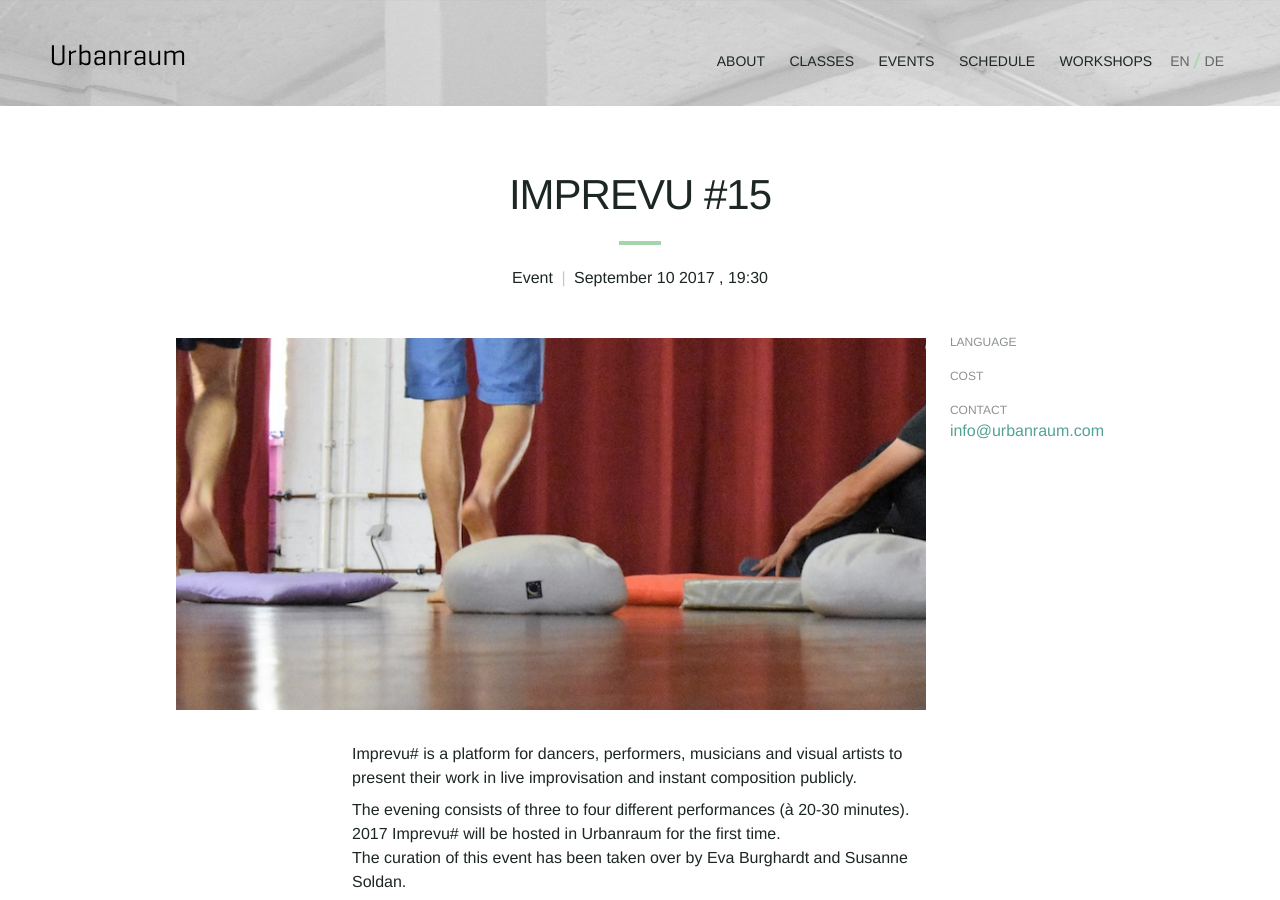
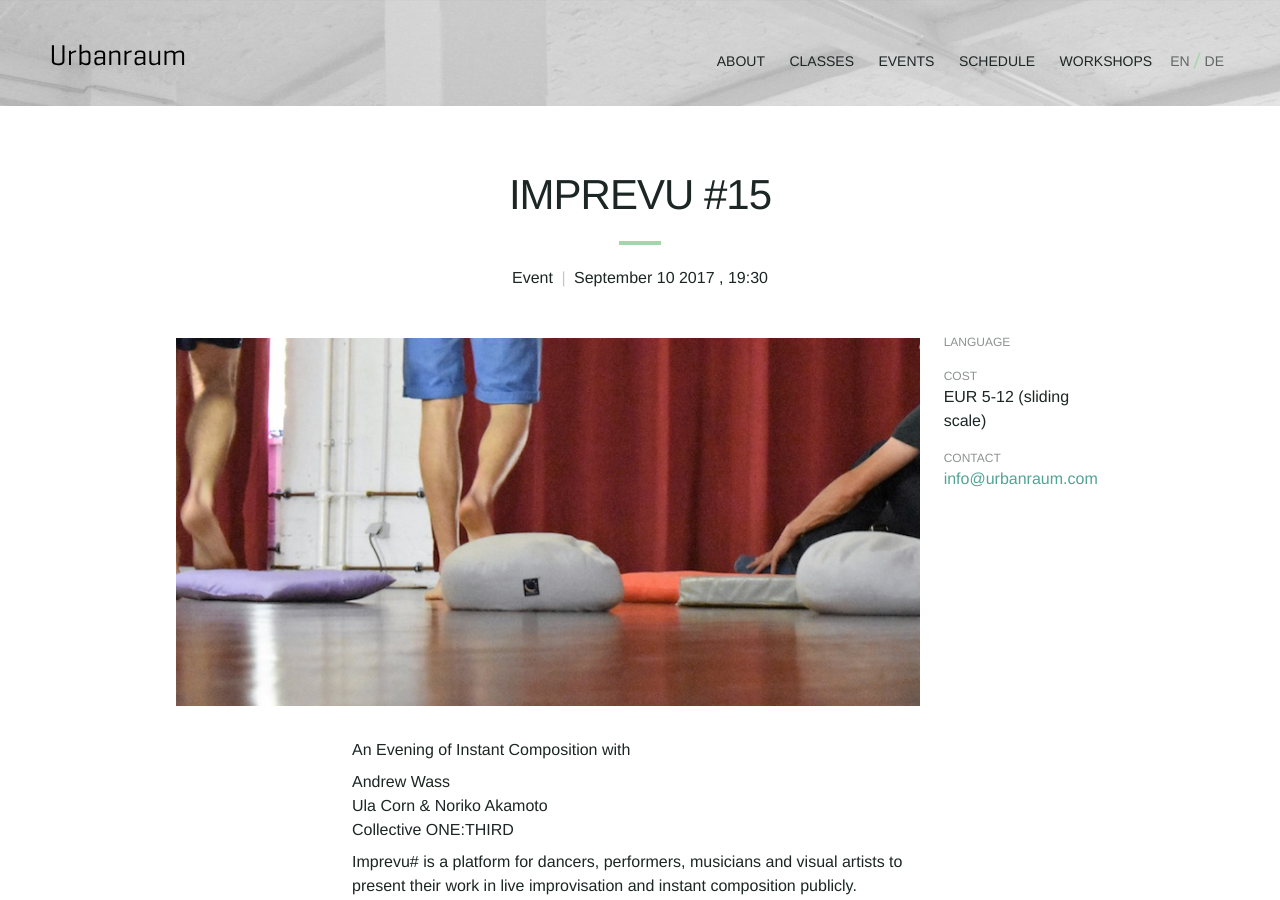
Before and after one commit to Kriesse/urbanraum, a Jekyll site: the page built from _events/2017-09-10-imprevu.md, in a window 1280 px wide and 900 px high. Built offline with Jekyll 4.4.1, drawn with Linux system fonts in a browser that asks for light colours; nearby versions of some CDN libraries; some of the changed text lies outside the part shown.

Commit message:
Update 2017-09-10-imprevu.md

```diff
--- a/_events/2017-09-10-imprevu.md
+++ b/_events/2017-09-10-imprevu.md
@@ -15,43 +15,38 @@
 subtitle_en: ""
 subtitle_de: ""
 
-price_en: ""
-price_de: ""
+price_en: "EUR 5-12 (sliding scale)"
+price_de: "5-12 Euro (sliding scale)"
 
 language_en: ""
 language_de: ""
 
 description_en: |
+  An Evening of Instant Composition with
+
+  Andrew Wass
+  Ula Corn & Noriko Akamoto
+  Collective ONE:THIRD
 
   Imprevu# is a platform for dancers, performers, musicians and visual artists to present their work in live improvisation and instant composition publicly.
 
-  The evening consists of three to four different performances (à 20-30 minutes).
-  2017 Imprevu# will be hosted in Urbanraum for the first time.
-  The curation of this event has been taken over by Eva Burghardt and Susanne Soldan.
+  Instant Composition is a creation in the present moment, as an ephemeral structure, emerging from the improvisation: following what is there, falling in the unknown, making choices, playing with space and time...It’s a living piece, where performer and watcher can be surprised and challenged!
 
-  Further information:
-  http://imprevuberlin.blogspot.de
+  Price: Sliding scale 5-12 Euro
 
-  Performance requests via:
-  imprevu.berlin@gmail.com or https://www.facebook.com/imprevuberlin
+  We are happy to announce that Imprevu# 15 will be hosted in Urbanraum. http://urbanraum.com/
+  The venue has wheelchair access, please write to info@urbanraum.com beforehand.
 
-  Picture: Luca S
+  More information about the evening program coming soon:
+
+  http://imprevuberlin.blogspot.de/ or https://www.facebook.com/imprevuberlin
+
+  The event is organized by Eva Burghardt & Susanne Soldan.
+
 
 
 description_de: |
-  Imprevu# ist eine Veranstaltungsreihe, die Tänzer_innen, Performer_innen, Musiker_innen und bildenden Künstler_innen eine Plattform bietet, ihre Arbeiten aus dem Bereich Live-Improvisation und Instant Composition öffentlich zu präsentieren.
-
-  Pro Abend werden drei bis vier kurze Performances (à 20-30 Minuten) gezeigt.
-  2017 wird die Imprevu#-Reihe erstmals im Urbanraum stattfinden.
-  Die Kuratierung der Reihe haben nunmehr Eva Burghardt und Susanne Soldan übernommen.
-
-  Weitere Infos unter:
-  http://imprevuberlin.blogspot.de
-
-  Performanceanfragen über:
-  imprevu.berlin@gmail.com oder https://www.facebook.com/imprevuberlin
-
-  Foto: Luca S
+  s. English description.
 
 
 
```
